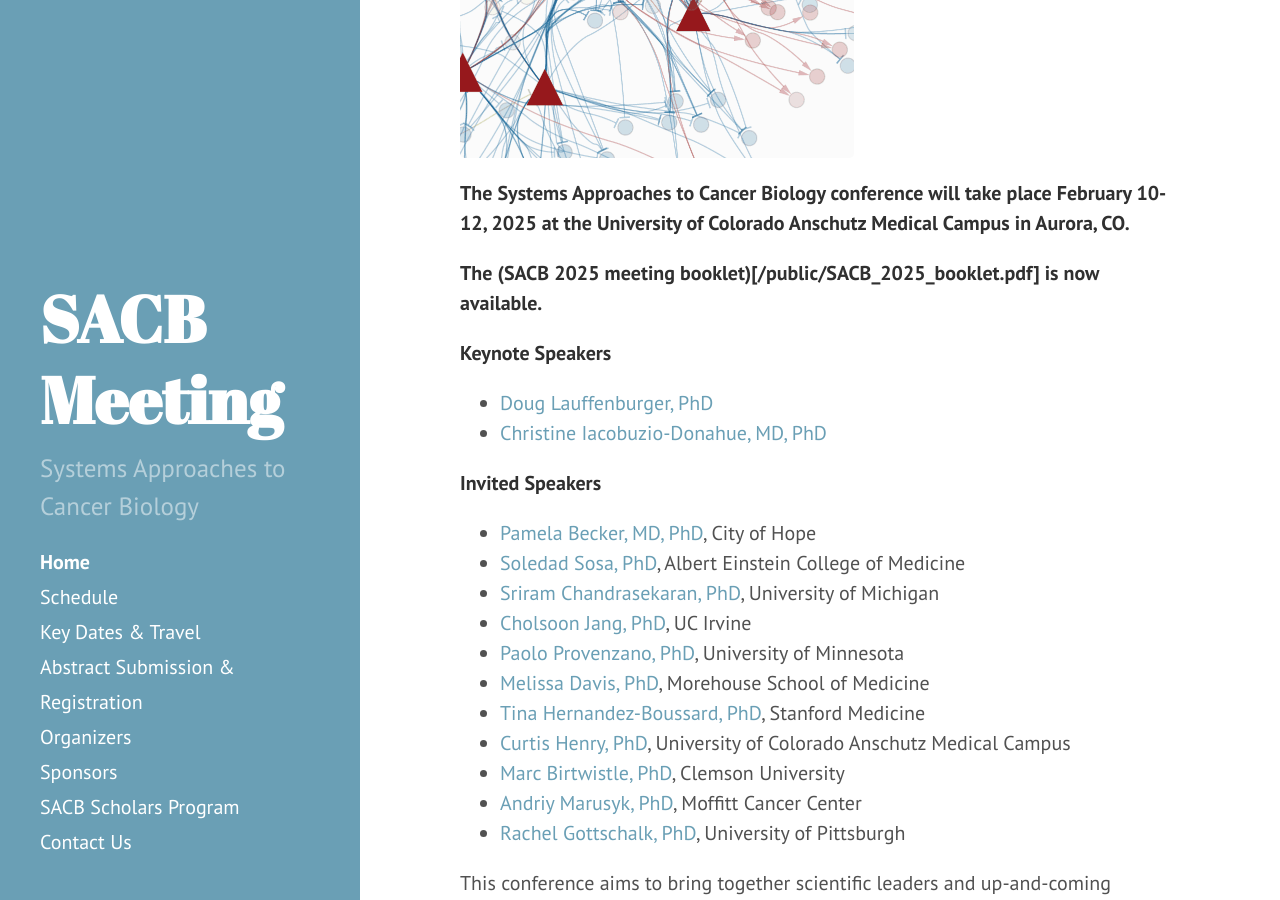
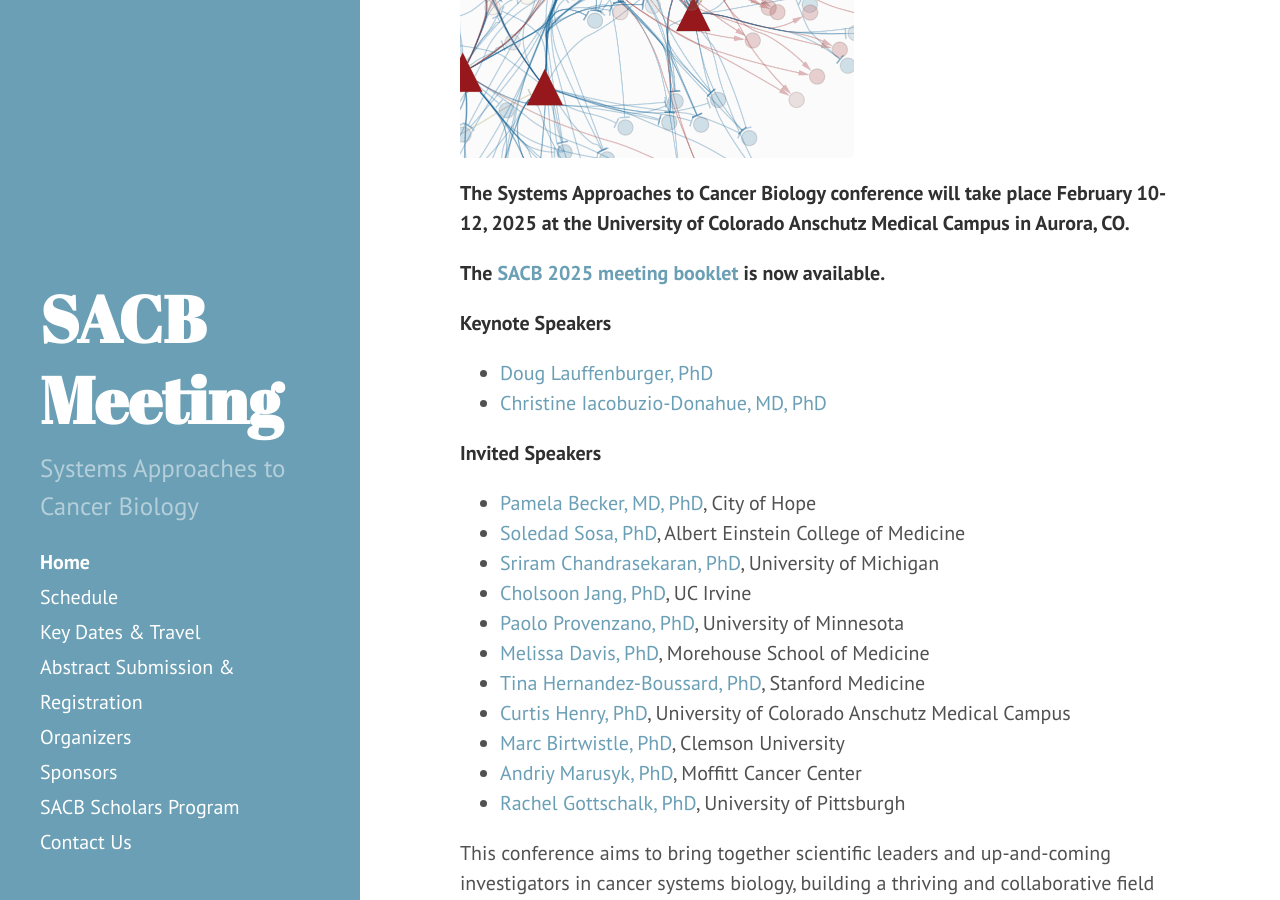
Before and after one commit to AECCSB/sacb-meeting, a Jekyll site: the page built from index.md, in a window 1280 px wide and 900 px high, scrolled down 376 px. Built offline with Jekyll 4.4.1, drawn with Linux system fonts in a browser that asks for light colours.

Commit message:
Update index.md

```diff
--- a/index.md
+++ b/index.md
@@ -8,7 +8,7 @@
 
 **The Systems Approaches to Cancer Biology conference will take place February 10-12, 2025 at the University of Colorado Anschutz Medical Campus in Aurora, CO.**
 
-**The (SACB 2025 meeting booklet)[/public/SACB_2025_booklet.pdf] is now available.**
+**The [SACB 2025 meeting booklet](/public/SACB_2025_booklet.pdf) is now available.**
 
 **Keynote Speakers**
 - [Doug Lauffenburger, PhD](https://be.mit.edu/directory/douglas-a-lauffenburger)
```
